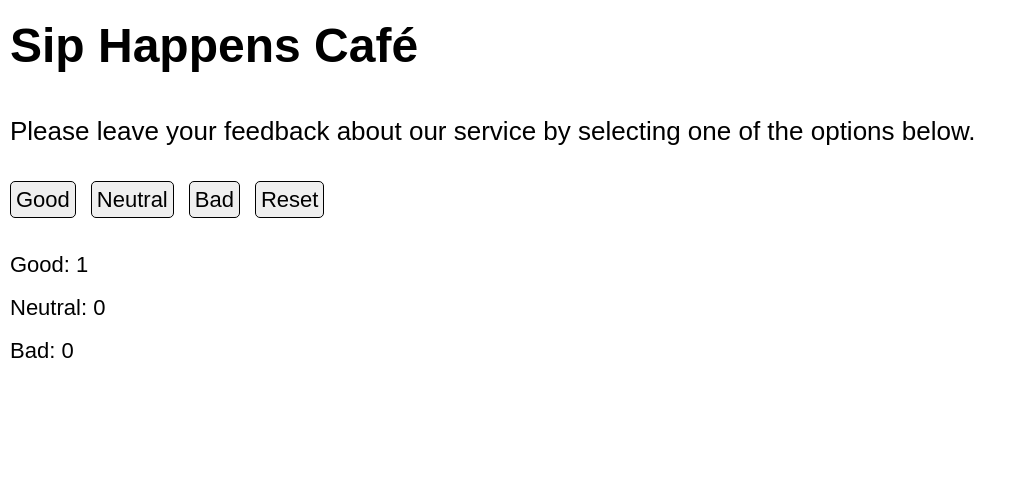
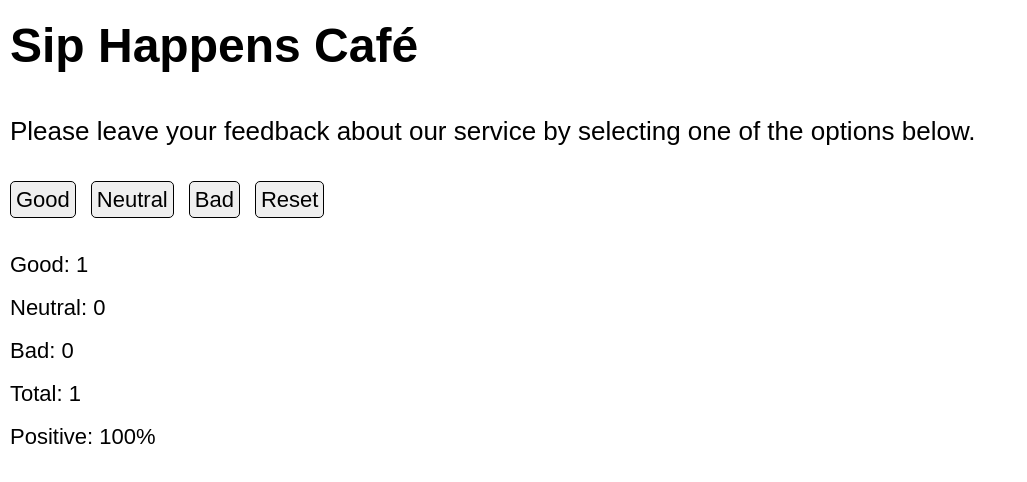
Before and after one commit to ArtemBlyshchyk/useState-useEffect, a React (Vite) app: page / in a window 1280 px wide. Both pictures are taken after a click on the button "Good". Shown: the top 482 px of the page, without its empty margins (0-1027 px from the left). Built offline with nearby package versions, Linux system fonts and the light colour scheme.

Commit message:
Added the abaility to collect positive feedback

```diff
--- a/src/App.jsx
+++ b/src/App.jsx
@@ -45,6 +45,9 @@ function App() {
   };
 
   const totalFeedback = feedback.good + feedback.neutral + feedback.bad;
+  const positiveFeedback = Math.round(
+    ((feedback.good + feedback.neutral) / totalFeedback) * 100
+  );
 
   const handleReset = () => {
     setFeedback(initialFeedback);
@@ -58,7 +61,15 @@ function App() {
         onTotalFeedback={totalFeedback}
         onReset={handleReset}
       />
-      {totalFeedback > 0 ? <Feedback values={feedback} /> : <Notification />}
+      {totalFeedback > 0 ? (
+        <Feedback
+          values={feedback}
+          onTotalFeedback={totalFeedback}
+          onPositiveFeedback={positiveFeedback}
+        />
+      ) : (
+        <Notification />
+      )}
     </>
   );
 }
--- a/src/components/Feedback/Feedback.jsx
+++ b/src/components/Feedback/Feedback.jsx
@@ -1,11 +1,13 @@
 import css from "./Feedback.module.css";
-const Feedback = ({ values }) => {
+const Feedback = ({ values, onTotalFeedback, onPositiveFeedback }) => {
   return (
-    <div className={css.feedbackContainers}>
-      <p>Good: {values.good}</p>
-      <p>Neutral: {values.neutral}</p>
-      <p>Bad: {values.bad}</p>
-    </div>
+    <ul className={css.feedbackContainers}>
+      <li>Good: {values.good}</li>
+      <li>Neutral: {values.neutral}</li>
+      <li>Bad: {values.bad}</li>
+      <li>Total: {onTotalFeedback}</li>
+      <li>Positive: {onPositiveFeedback}%</li>
+    </ul>
   );
 };
 
--- a/src/components/Feedback/Feedback.module.css
+++ b/src/components/Feedback/Feedback.module.css
@@ -4,6 +4,6 @@
   flex-direction: column;
   gap: 10px;
 }
-.feedbackContainers p {
+.feedbackContainers li {
   font-size: 22px;
 }
```
